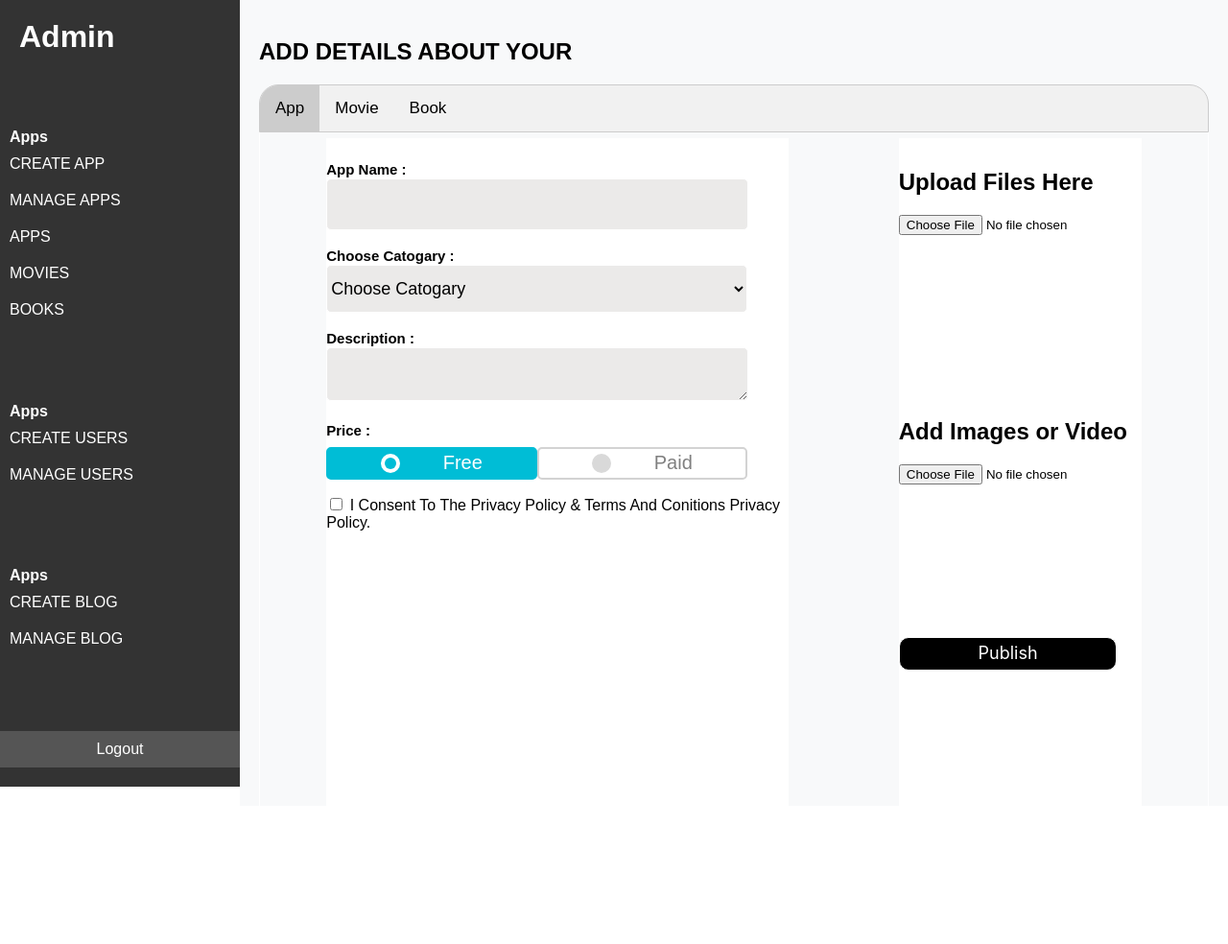
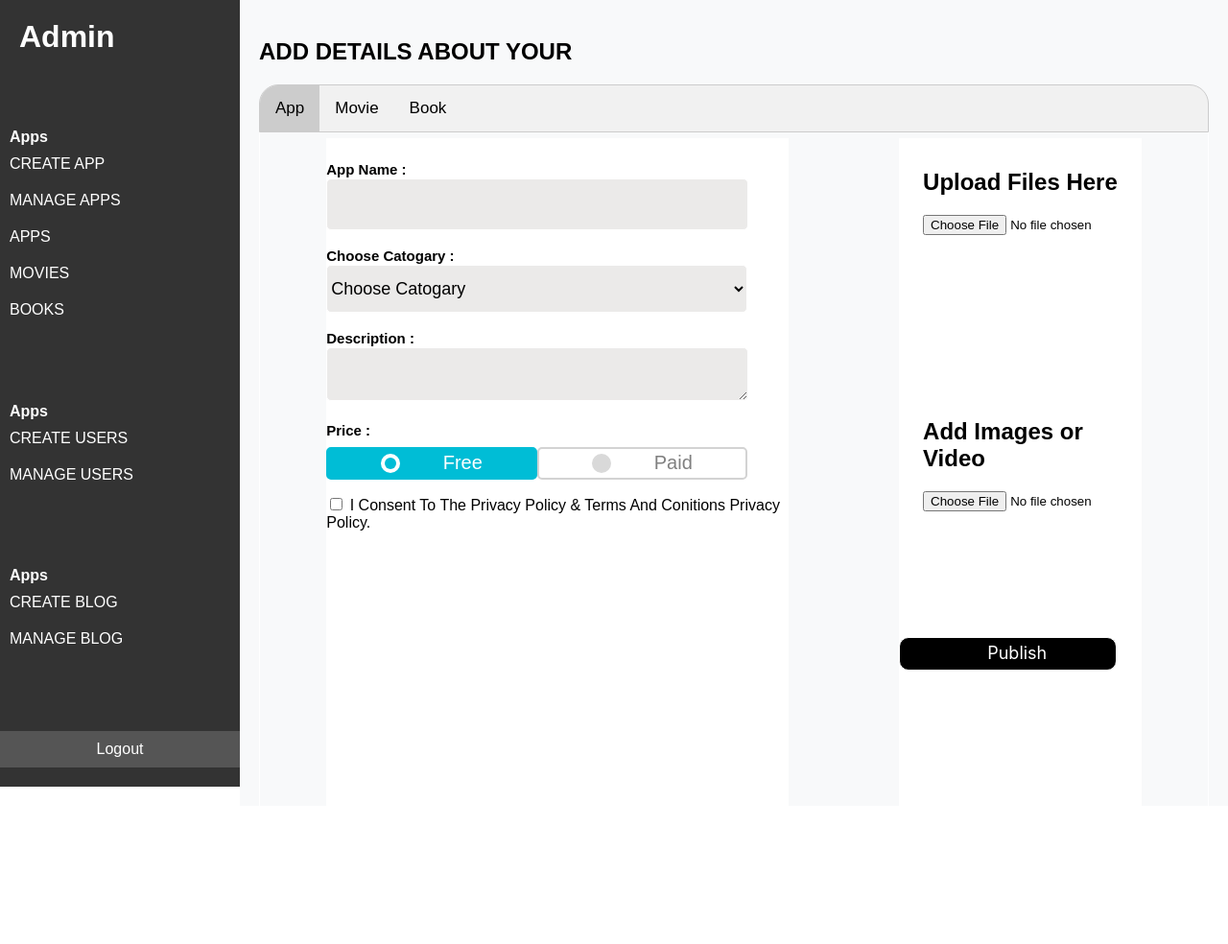
Before and after one commit to kusal2002/appify, a PHP site: page /admin/publish_content.php in a window 1280 px wide, after a click on "App". Shown: the top 984 px of the page at 96% size. Run offline with PHP 8.4, Linux system fonts and the light colour scheme.

Commit message:
publisherContent

```diff
--- a/admin/publish_content.php
+++ b/admin/publish_content.php
@@ -94,7 +94,7 @@ if (isset($_POST['submit1'])) {
             <button class="tablinks" onclick="openCity(event, 'App')">App</button>
             <button class="tablinks" onclick="openCity(event, 'Movie')">Movie</button>
             <button class="tablinks" onclick="openCity(event, 'Book')">Book</button>
-        </div
+        </div>
 
         <!-- Tab content -->
         <div id="App" class="tabcontent">
@@ -143,12 +143,12 @@ if (isset($_POST['submit1'])) {
                     </div>
                     <div class="right">
                         <div class="uploadfile">
-                            <h2 style="padding-top: 5%;">Upload Files Here</h2>
-                            <input type="file" name="file"><br><br>
+                            <h2 style="padding-left: 10%; padding-top: 5%;">Upload Files Here</h2>
+                            <input type="file" name="file" style="padding-left: 10%;"><br><br>
                         </div>
                         <div class="addimage">
-                            <h2 style=" padding-top: 5%;">Add Images or Video</h2>
-                            <input type="file" name="image"><br><br>
+                            <h2 style="padding-left: 10%; padding-top: 5%;">Add Images or Video</h2>
+                            <input type="file" name="image" style="padding-left: 10%;"><br><br>
                         </div>
                         <div class="end">
                             <!-- <button class="ebtn">Priview</button> -->
@@ -221,12 +221,12 @@ if (isset($_POST['submit1'])) {
                     </div>
                     <div class="right">
                         <div class="uploadfile">
-                            <h2 style="padding-top: 5%;">Upload Files Here</h2>
-                            <input type="file" name="file"><br><br>
+                            <h2 style="padding-left: 10%; padding-top: 5%;">Upload Files Here</h2>
+                            <input type="file" name="file" style="padding-left: 10%;"><br><br>
                         </div>
                         <div class="addimage">
-                            <h2 style=" padding-top: 5%;">Add Images or Video</h2>
-                            <input type="file" name="image"><br><br>
+                            <h2 style="padding-left: 10%; padding-top: 5%;">Add Images or Video</h2>
+                            <input type="file" name="image" style="padding-left: 10%;"><br><br>
                         </div>
                         <div class="end">
                             <!-- <button class="ebtn">Priview</button> -->
--- a/config.php
+++ b/config.php
@@ -1,9 +1,10 @@
+
 <?php
 
 $servername = "localhost";
 $username = "root";
 $password = "";
-$databasename = "appify_sampledata_full";
+$databasename = "appify_sampledata_full2";
 
 // Connection Create
 $conn = new mysqli($servername, $username, $password, $databasename);
--- a/css/admin_style.css
+++ b/css/admin_style.css
@@ -486,6 +486,7 @@ input[type="radio"] {
 .ebtn {
   width: 90%;
   height: 35px;
+  padding-left: 10%;
   justify-content: center;
   font-family: Inter;
   font-size: 14px;
```
